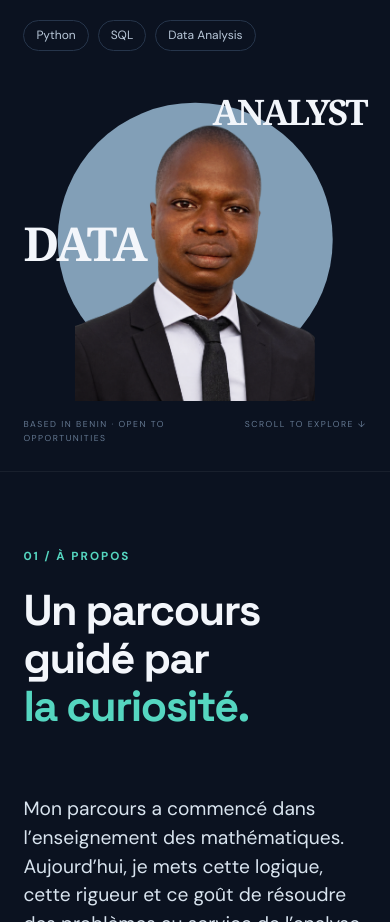
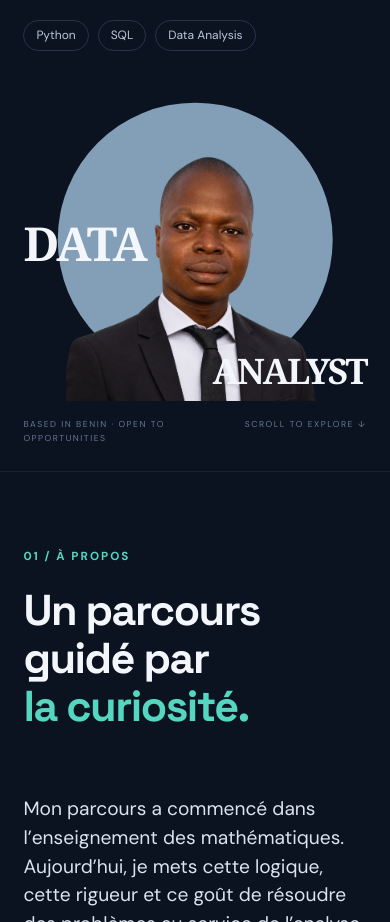
Before and after one commit to enagnon-fado/enagnon-portfolio, a plain HTML site: page index.html in a window 390 px wide. Shown: the part 811-1733 px from the top of the page. Drawn offline with Linux system fonts and the light colour scheme.

Commit message:
Add portrait layout styles to style.css
Added styles for portrait layout including photo, data, and analyst sections with mobile adaptations.

```diff
--- a/style.css
+++ b/style.css
@@ -1042,3 +1042,67 @@ footer {
     top: 43%;
   }
 }
+
+/* ==========================================
+   PORTRAIT FINAL - PHOTO DETOUREE
+========================================== */
+
+.hero-visual.hero-portrait .portrait-photo {
+  position: absolute;
+  width: 68%;
+  height: 94%;
+  left: 53%;
+  bottom: 0;
+  transform: translateX(-50%);
+  display: flex;
+  align-items: flex-end;
+  justify-content: center;
+  overflow: visible;
+  z-index: 3;
+  background: transparent;
+  border-radius: 0;
+}
+
+.hero-visual.hero-portrait .portrait-image {
+  display: block;
+  width: 100%;
+  height: 100%;
+  object-fit: contain;
+  object-position: center bottom;
+}
+
+/* DATA à gauche */
+.hero-visual.hero-portrait .portrait-data {
+  left: -3%;
+  top: 43%;
+  z-index: 4;
+}
+
+/* ANALYST en bas à droite */
+.hero-visual.hero-portrait .portrait-analyst {
+  top: auto;
+  bottom: 10%;
+  right: -5%;
+  z-index: 4;
+}
+
+/* Adaptation mobile */
+@media (max-width: 700px) {
+  .hero-visual.hero-portrait .portrait-photo {
+    width: 75%;
+    height: 90%;
+    left: 50%;
+  }
+
+  .hero-visual.hero-portrait .portrait-data {
+    left: 0;
+    top: 43%;
+  }
+
+  .hero-visual.hero-portrait .portrait-analyst {
+    top: auto;
+    bottom: 5%;
+    right: 0;
+    font-size: clamp(2.2rem, 9vw, 3.5rem);
+  }
+}
```
